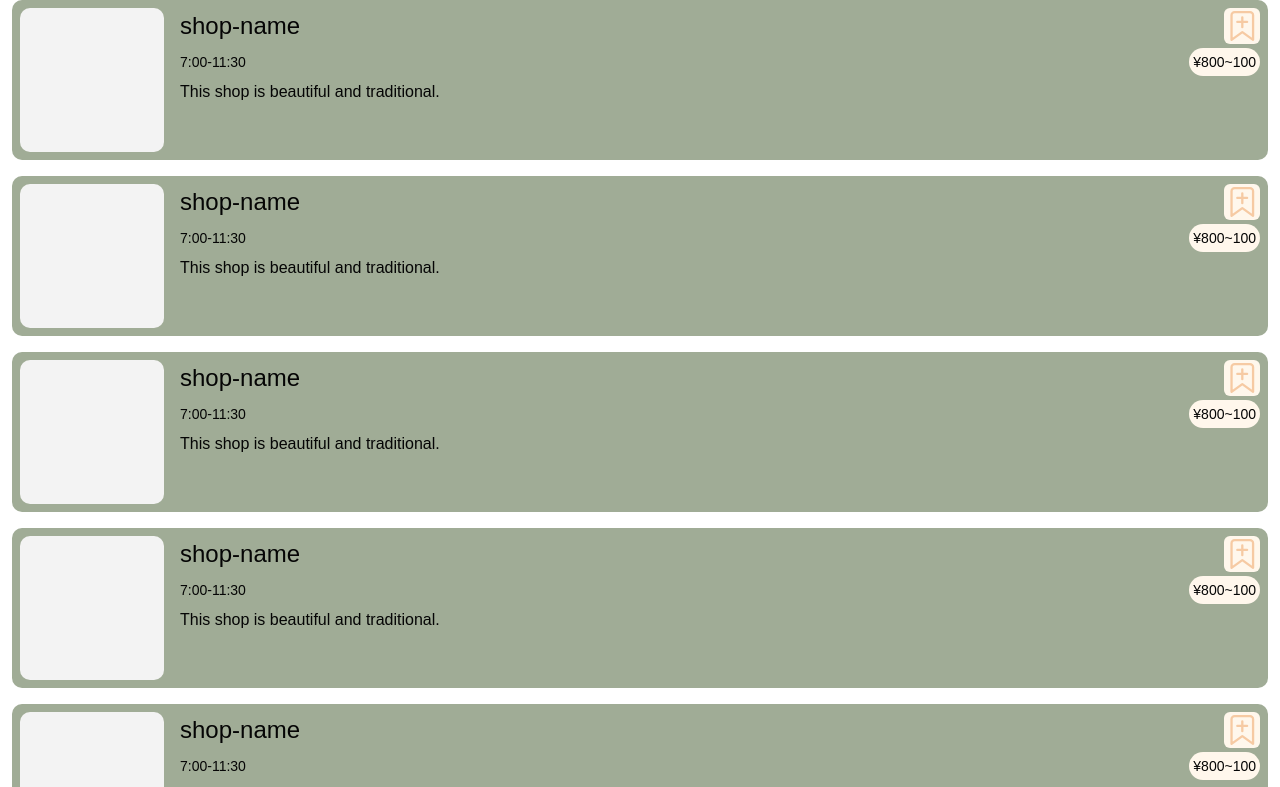
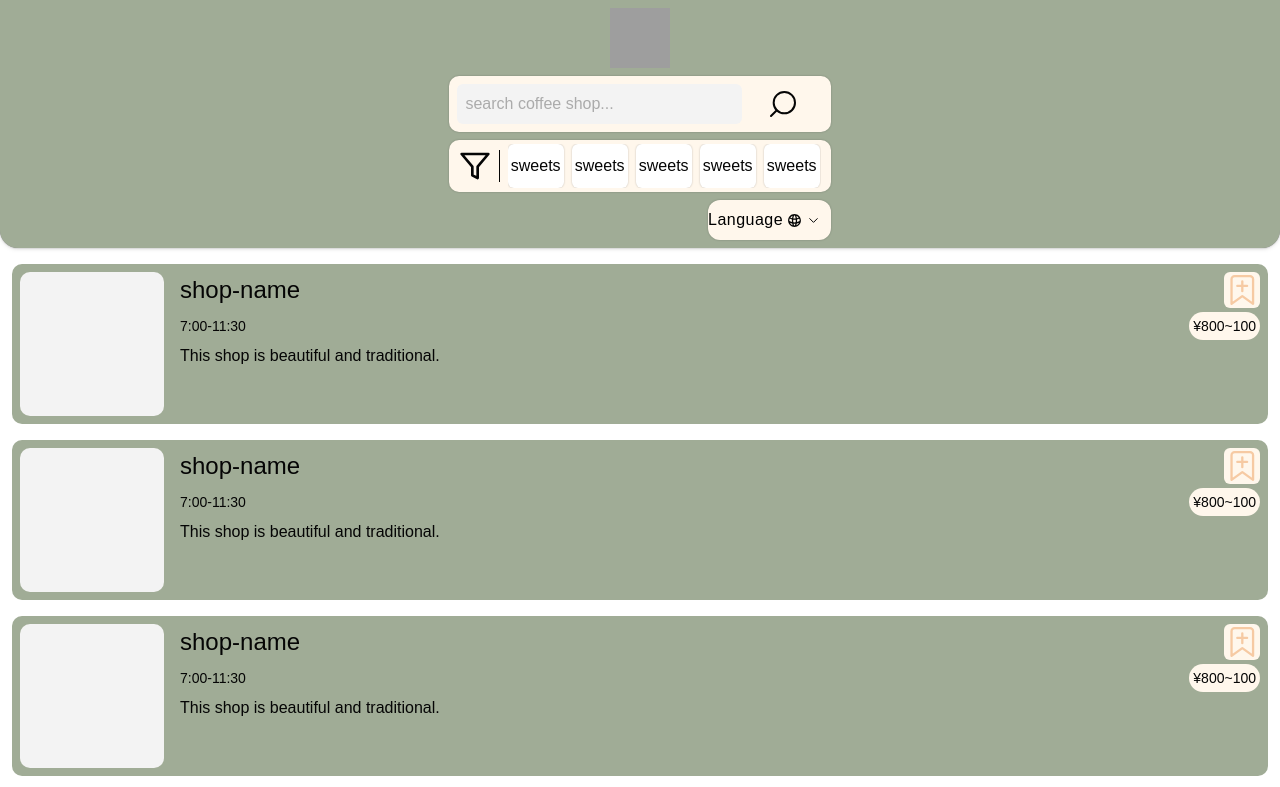
Before and after one commit to vantan-production/25AutumnTechJam, a Next.js app in the folder front/: page /top-page in a window 1280 px wide. Shown: the top 787 px of the page. Built offline with nearby package versions, Linux system fonts and the light colour scheme; grey boxes are pictures that could not be loaded; a web font is replaced by a local one.

Commit message:
add header配置

```diff
--- a/front/src/app/top-page/page.tsx
+++ b/front/src/app/top-page/page.tsx
@@ -1,6 +1,7 @@
 import { Card } from "../../../components/features/card";
+import Header from "../../../components/layout/header";
 
-export default function TopPage() {
+export default function Page() {
     const items = [
         {
         shopName: "shop-name",
@@ -13,6 +14,7 @@ export default function TopPage() {
     const repeatedItems = Array.from({ length: 10 }, () => items[0]);
     return (
         <div className="space-y-4">
+            <Header />
         {repeatedItems.map((item, index) => (
             <Card
             key={index}
```
